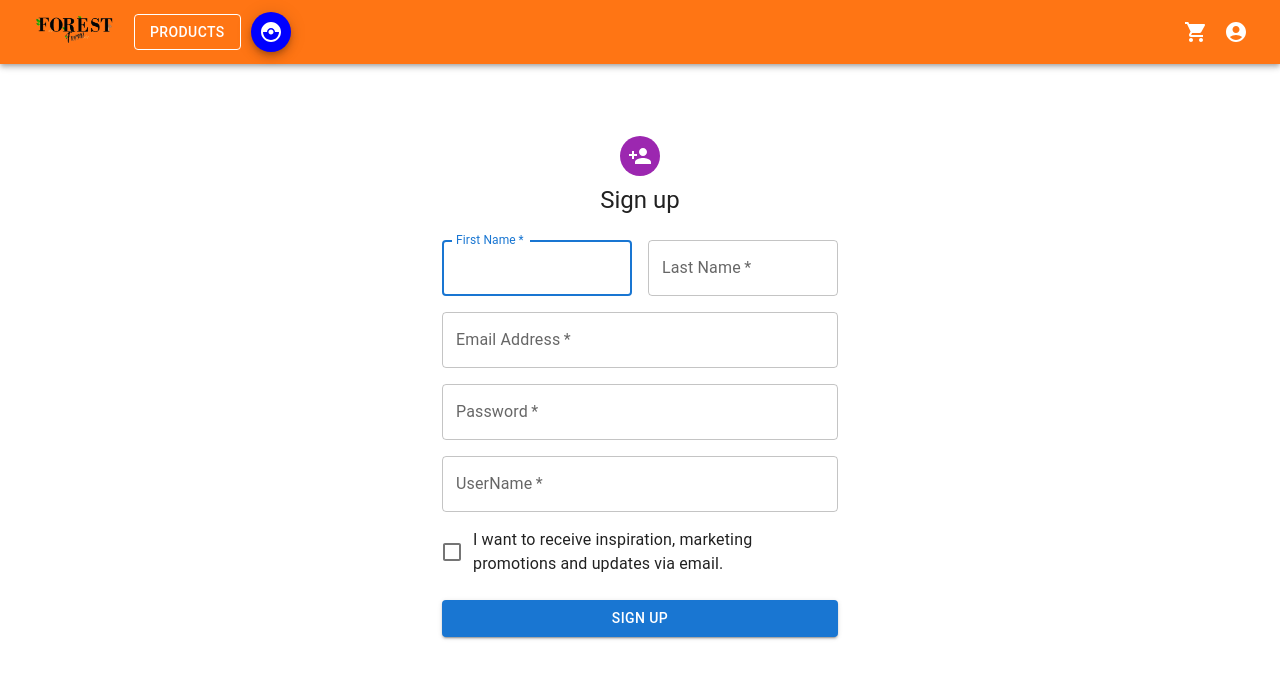
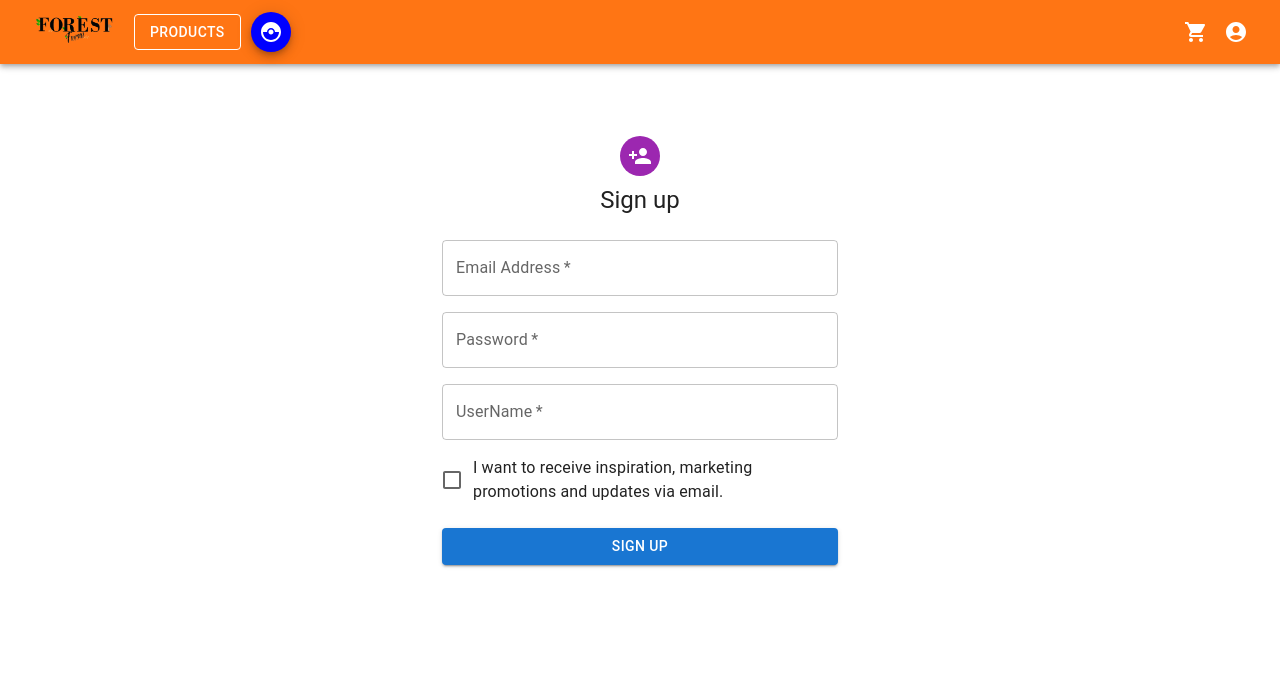
Before and after one commit to Axel625/ForestFungus, a React (Create React App) app: page /Registro in a window 1280 px wide. Shown: the top 678 px of the page. Built offline with nearby package versions, Linux system fonts and the light colour scheme.

Commit message:
Las dependencias de react fueron corregidas

```diff
--- a/src/Components/CheckoutCard.js
+++ b/src/Components/CheckoutCard.js
@@ -7,7 +7,7 @@ import IconButton from '@mui/material/IconButton';
 import Typography from '@mui/material/Typography';
 import accounting from 'accounting';
 import DeleteIcon from '@mui/icons-material/Delete';
-import { useStateValue } from '../StateProvider';
+import { useStateValue } from '../Stateprovider';
 import { actionTypes } from '../Reducer';
 import Button from '@mui/material/Button';
 import Dialog from '@mui/material/Dialog';
--- a/src/Components/CheckoutForm/Review.js
+++ b/src/Components/CheckoutForm/Review.js
@@ -4,7 +4,7 @@ import List from '@mui/material/List';
 import ListItem from '@mui/material/ListItem';
 import ListItemText from '@mui/material/ListItemText';
 import Grid from '@mui/material/Grid';
-import { useStateValue } from "../../StateProvider";
+import { useStateValue } from "../../Stateprovider";
 import accounting from 'accounting';
 
 const Review = () => {
--- a/src/Components/CheckoutPage.js
+++ b/src/Components/CheckoutPage.js
@@ -3,7 +3,7 @@ import Grid from '@mui/material/Unstable_Grid2';
 import Typography from '@mui/material/Typography';
 import CheckoutCard from './CheckoutCard';
 import Total from './Total';
-import { useStateValue } from '../StateProvider';
+import { useStateValue } from '../Stateprovider';
 import imagen1 from '../Assets/fondo.jpg';
 import CardContent from '@mui/material/CardContent';
 import Card from '@mui/material/Card';
--- a/src/Components/Product.js
+++ b/src/Components/Product.js
@@ -12,7 +12,7 @@ import ExpandMoreIcon from '@mui/icons-material/ExpandMore';
 import accounting from 'accounting';
 import { AddShoppingCart } from '@mui/icons-material';
 import { actionTypes } from '../Reducer';
-import { useStateValue } from '../StateProvider';
+import { useStateValue } from '../Stateprovider';
 import Information from './Information';
 
 const ExpandMore = styled((props) => {
--- a/src/Components/Signup.js
+++ b/src/Components/Signup.js
@@ -9,10 +9,11 @@ import PersonAddIcon from '@mui/icons-material/PersonAdd';
 import Typography from '@mui/material/Typography';
 import Container from '@mui/material/Container';
 import { createTheme, ThemeProvider } from '@mui/material/styles';
+import { FormControlLabel, Checkbox } from '@mui/material';
 import Snackbar from '@mui/material/Snackbar';
 import MuiAlert from '@mui/material/Alert';
 import axios from 'axios';
-import { FormControlLabel, Checkbox } from '@material-ui/core';
+
 
 const api = axios.create({
   baseURL: 'http://127.0.0.1:8000/api/register/',
@@ -42,8 +43,7 @@ function SignUpForm({ onSubmit }) {
       email: data.get('email'),
       password: data.get('password'),
       username: data.get('username'),
-      first_name: data.get('first_name'),
-      last_name: data.get('last_name')
+
     })
       .then((response) => {
         console.log('Usuario creado con éxito', response.data);
@@ -85,27 +85,7 @@ function SignUpForm({ onSubmit }) {
           </Typography>
           <Box component="form" noValidate onSubmit={handleSubmit} sx={{ mt: 3 }}>
             <Grid container spacing={2}>
-              <Grid item xs={12} sm={6}>
-                <TextField
-                  autoComplete="given-name"
-                  name="first_name"
-                  required
-                  fullWidth
-                  id="firstName"
-                  label="First Name"
-                  autoFocus
-                />
-              </Grid>
-              <Grid item xs={12} sm={6}>
-                <TextField
-                  required
-                  fullWidth
-                  id="lastName"
-                  label="Last Name"
-                  name="last_name"
-                  autoComplete="family-name"
-                />
-              </Grid>
+
               <Grid item xs={12}>
                 <TextField
                   required
--- a/src/Components/Total.js
+++ b/src/Components/Total.js
@@ -2,7 +2,7 @@ import React from "react";
 import accounting from "accounting";
 import { Button, Typography, Box } from "@mui/material";
 import { getBasketTotal } from "../Reducer";
-import { useStateValue } from '../StateProvider';
+import { useStateValue } from '../Stateprovider';
 import { useNavigate } from "react-router-dom";
 
 const Total = () => {
--- a/src/Components/signin.js
+++ b/src/Components/signin.js
@@ -40,7 +40,7 @@ const SignIn = () => {
     try {
       const response = await axios.post('http://127.0.0.1:8000/api/login/', {
         username,
-        password
+        password,
       });
 
       const token = response.data.token;
--- a/src/index.js
+++ b/src/index.js
@@ -1,9 +1,9 @@
 import React from 'react';
-import ReactDOM from 'react-dom/client';
+import ReactDOM from 'react-dom';
 import './index.css';
 import App from './App';
 import reportWebVitals from './reportWebVitals';
-import { StateProvider } from './StateProvider';
+import { StateProvider } from './Stateprovider';
 import reducer,{initialState} from './Reducer';
 
 
```
Also changed, not shown: package.json (+4 -5 lines), 1 other file (tests, documents, lock files or other folders).
